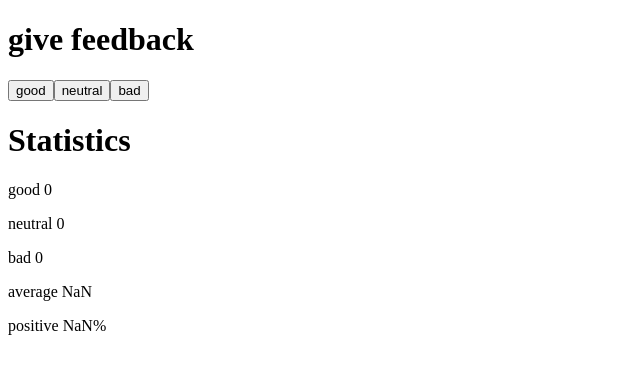
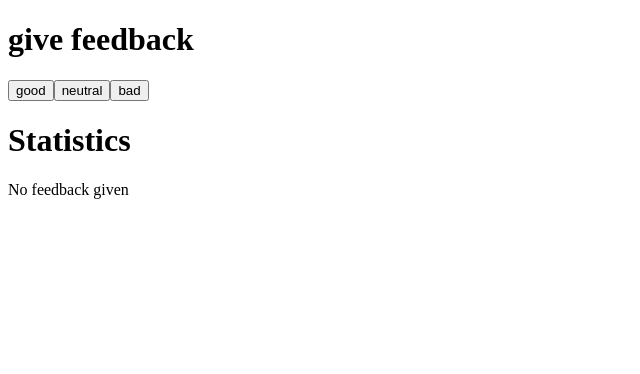
Before and after one commit to Faaiz-Subzwari/Full-Stack-Open-Submissions, a React (Vite) app in the folder Part1/: page / in a window 1280 px wide. Shown: the top 374 px of the page, without its empty margins (0-640 px from the left). Built offline with nearby package versions, Linux system fonts and the light colour scheme.

Commit message:
Exercise 1.9

```diff
--- a/Part1/src/App.jsx
+++ b/Part1/src/App.jsx
@@ -1,6 +1,15 @@
 import { useState } from "react"
 
 const Statistics = ({ good, neutral, bad, total }) => {
+  if(total == 0){
+    return(
+      <div>
+        <h1>Statistics</h1>
+        <p>No feedback given</p>
+      </div>
+    )
+  }
+
   return (
     <div>
       <h1>Statistics</h1>
```
